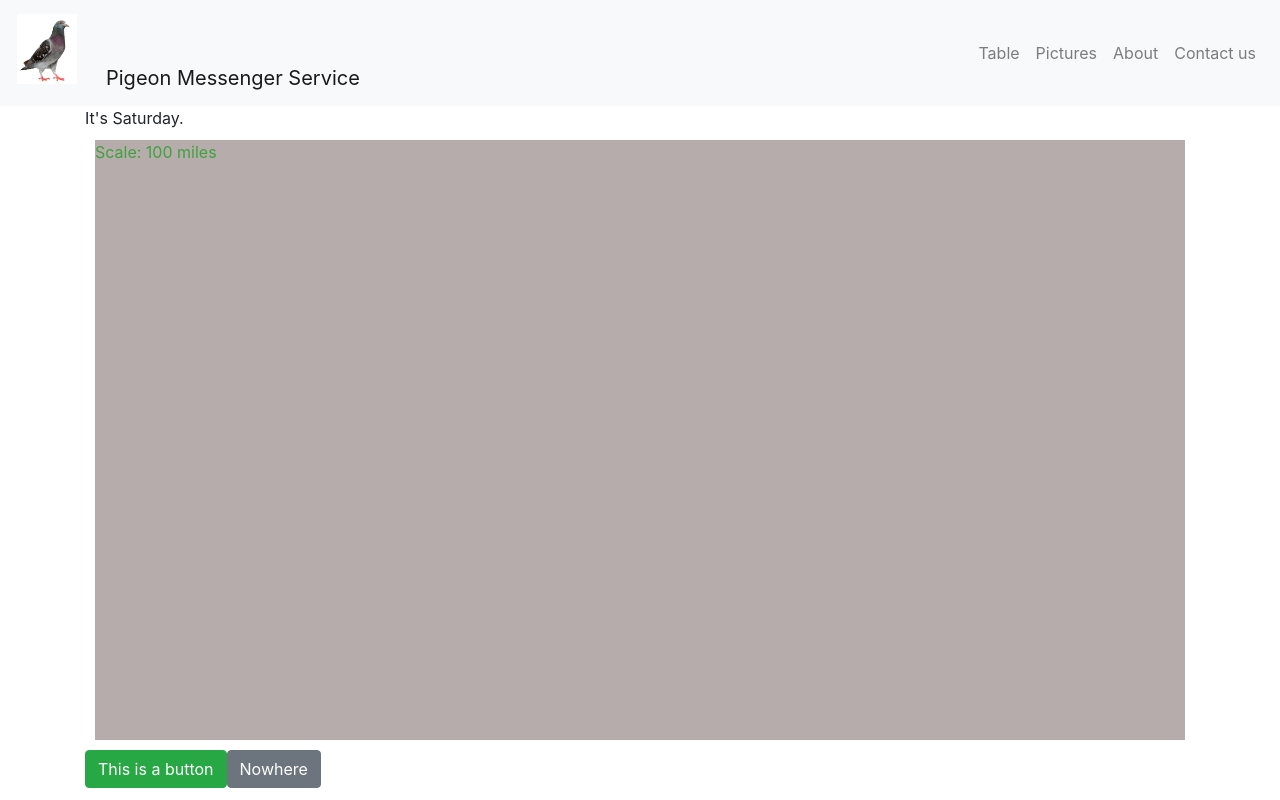
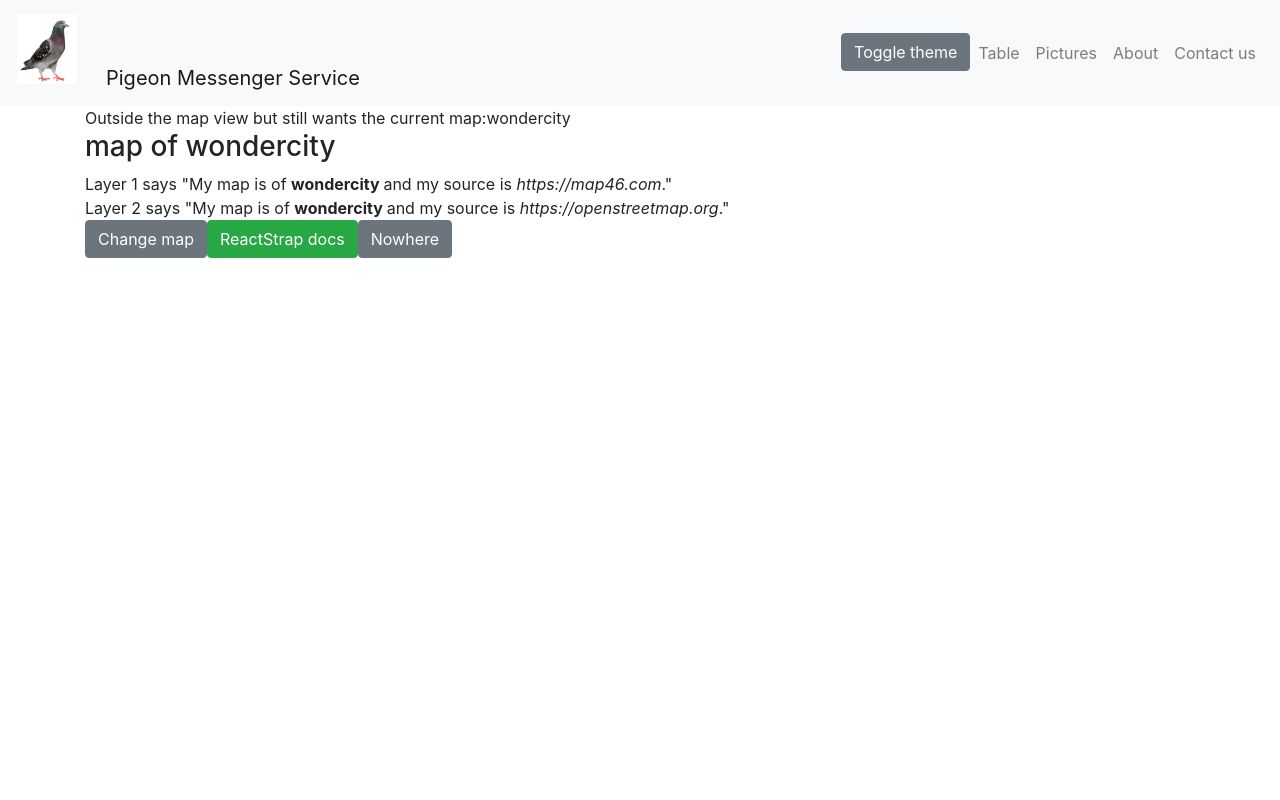
Before and after one commit to brian32768/react-bootstrap-test, a React (Vite) app: page / in a window 1280 px wide. Built offline with nearby package versions, Linux system fonts and the light colour scheme.

Commit message:
Working with contexts

```diff
--- a/src/App.js
+++ b/src/App.js
@@ -5,6 +5,8 @@
 // React
 import React, { Component } from 'react';
 import {BrowserRouter, Link, Route, Redirect, Switch} from 'react-router-dom';
+import {ThemeContext, themes} from './theme-context';
+import {MapContext} from './map-context';
 
 // Bootstrap (reactstrap in this case)
 import {
@@ -20,7 +22,7 @@ import {
 
 // My own React components
 import SpecialDay from './specialday';
-import Table from './table'
+import Table from './table';
 import Pictures from './pictures';
 import Home from './home';
 import About from './about';
@@ -30,21 +32,36 @@ import NotFound from './notfound';
 import './App.css';
 
 class PrimaryLayout extends Component {
-  constructor(props) {
-    super(props);
+    constructor() {
+        super();
         this.toggle = this.toggle.bind(this);
+        this.toggleTheme = this.toggleTheme.bind(this);
         this.state = {
-      isOpen: false
+            isOpen: false,
+            theme: themes.light,
+            map: ''
         };
     }
+
     toggle() {
         this.setState({
             isOpen: !this.state.isOpen
         });
     }
+
+    toggleTheme() {
+        this.setState({
+            theme: (this.state.theme.name=="dark")? themes.light : themes.dark
+        });
+    }
+
     render() {
+        console.log("App render", this.props, this.state);
         return (
           <div>
+          <ThemeContext.Provider value={this.state.theme}>
+          <MapContext.Provider value={this.state.map}>
+
             <Navbar color="light" light expand="md">
               <NavbarBrand href="/">
                 <span id="sitelogo"></span>
@@ -53,6 +70,9 @@ class PrimaryLayout extends Component {
               <NavbarToggler onClick={this.toggle} />
               <Collapse isOpen={this.state.isOpen} navbar>
                 <Nav className="ml-auto" navbar>
+                <NavItem>
+                    <Button onClick={this.toggleTheme}>Toggle theme</Button>
+                </NavItem>
                 <NavItem>
                   <NavLink href="/table">Table</NavLink>
                 </NavItem>
@@ -79,6 +99,8 @@ class PrimaryLayout extends Component {
                 <Redirect to="/404" />
             </Switch>
 
+        </MapContext.Provider>
+        </ThemeContext.Provider>
         </div>
         );
     }
@@ -86,7 +108,7 @@ class PrimaryLayout extends Component {
 
 const App = () => (
     <BrowserRouter>
-    <PrimaryLayout />
+    <PrimaryLayout/>
     </BrowserRouter>
 )
 export default App;
--- a/src/about.js
+++ b/src/about.js
@@ -1,16 +1,28 @@
-import React from 'react';
+import React, {Component} from 'react';
+import {ThemeContext} from './theme-context';
 import {Card, CardTitle, CardText, CardImg, CardSubtitle} from 'reactstrap';
-const About = (props) => (
+
+class About extends Component {
+    render() {
+        let props = this.props;
+        let theme = this.context;
+        let inverse = (theme.name == "dark")
+        console.log('About theme=', theme)
+        return (
             <div>
-  <Card>
+              <Card inverse={inverse} style={{backgroundColor: theme.background}}>
               <CardTitle>
                 About react-bootstrap-test
               </CardTitle>
               <CardText>
                   This app is a test of React and Bootstrap.
+                  Can you tell this is using a "{theme.name}" theme?
               </CardText>
               </Card>
             </div>
         );
+    }
+}
+About.contextType = ThemeContext;
 
 export default About;
--- a/src/home.js
+++ b/src/home.js
@@ -1,17 +1,108 @@
-import React from 'react';
-import { Container, Row, Col, Button, Tooltip } from 'reactstrap';
+import React, {Component} from 'react';
+import PropTypes from 'prop-types'
+import {MapContext} from './map-context'
+import {Container, Row, Col, Button, Tooltip} from 'reactstrap';
 
-// My own React components
-import SpecialDay from './specialday';
-import Pictures from './pictures';
-import Map from "./Map.js";
+// I am trying to test composition here
+// (see https://reactjs.org/docs/context.html "Before You Use Context")
+//
+// A layer can have only one source
 
-class Home extends React.Component {
+class Map extends Component {
+    componentWillReceiveProps() {
+        console.log("Map.componentWillReceiveProps()");
+    }
+
+    render() {
+        console.log("Map.render(), props=", this.props)
+        return (
+            <div ref="target">
+                <h3>map of {this.props.name}</h3>
+                {this.props.children}
+            </div>
+        );
+    }
+}
+Map.propTypes = {
+    name: PropTypes.string.isRequired
+}
+
+class Layer extends Component {
+    constructor(props) {
+        super(props);
+        let mySource = props.children;
+        console.log('Layer.new source=', mySource.props)
+        this.state = {
+            source: mySource.props
+        };
+    }
+
+    setSource(s) {
+        console.log("Layer.setSource(", s, ")");
+        return 0;
+    }
+
+    componentDidMount() {
+        console.log("Layer.componentDidMount(). Setting layer source to",
+            this.state.source.url)
+        this.setSource(this.state.source)
+    }
+
+    componentWillReceiveProps() {
+        console.log("Layer.componentWillReceiveProps() Setting layer source to",
+            this.state.source.url)
+        this.setSource(this.state.source)
+    }
+
+    render() {
+        console.log("Layer.render() source=", this.state.source)
+        return (
+            <div>
+                Layer {this.props.name} says "My map is of <b>{this.context} </b>
+                and my source is {this.props.children}." <br />
+            </div>
+        );
+    }
+}
+Layer.contextType = MapContext;
+Layer.propTypes = {
+    name: PropTypes.string
+}
+
+class Source extends Component {
+    constructor(props) {
+        console.log("Source.new props=", props);
+        super(props);
+    }
+
+    componentDidMount() {
+        console.log("Source.componentDidMount()")
+    }
+
+    componentWillReceiveProps() {
+        console.log("Source.componentWillReceiveProps()");
+    }
+
+    render() {
+        console.log("Source.render() props=", this.props)
+        return (
+            <em>{this.props.url}</em>
+        );
+    }
+}
+Source.propTypes = {
+    url: PropTypes.string.isRequired
+}
+
+class Home extends Component {
     constructor(props) {
         super(props);
         this.toggle = this.toggle.bind(this);
+        this.changeMap = this.changeMap.bind(this);
         this.state  = {
-            tooltipOpen: false
+            tooltipOpen: false,
+            map: "wondercity",
+            index: 0
         };
     }
 
@@ -19,33 +110,65 @@ class Home extends React.Component {
        this.setState({
          tooltipOpen: !this.state.tooltipOpen
        });
-     }
+    }
+
+    changeMap() {
+        const cities = [
+            "Rivendell",
+            "Springfield",
+            "Smallville",
+            "Gotham City",
+            "Metropolis",
+            "Alphaville",
+            "Acropolis"
+        ]
+
+        this.setState({map: cities[this.state.index]});
+        this.state.index += 1;
+        if (this.state.index >= cities.length) {
+            this.state.index = 0;
+        }
+        console.log("changeMap", this.state)
+    }
 
     render(props) {
         return (
             <div>
+            <MapContext.Provider value={this.state.map}>
             <Container>
                 <Row>
                     <Col>
-                    <span id="specialday">
-                    <SpecialDay/>
-                    <Tooltip target="specialday" isOpen={this.state.tooltipOpen}
-                        toggle={this.toggle}><SpecialDay.TooltipContent /></Tooltip>
-                    </span>
+                    Outside the map view but still wants the current map:
+                    {this.state.map}
                     </Col>
                 </Row>
                 <Row>
                     <Col>
-                        <Map />
+                        <Map name={this.state.map}>
+                        <Layer name="1">
+                            <Source
+                                url="https://map46.com"
+                                attributions="©2018 Wildsong"
+                            />
+                        </Layer>
+                        <Layer name="2">
+                            <Source
+                                url="https://openstreetmap.org"
+                                attributions="©2018 OpenStreetMap"
+                            />
+                        </Layer>
+                        </Map>
                     </Col>
                 </Row>
                 <Row>
-                  <Col>
-                    <Button tag="a" color="success" href="http://reactstrap.github.io" target="_blank">This is a button</Button>
+                    <Col>
+                    <Button onClick={this.changeMap}>Change map</Button>
+                    <Button tag="a" color="success" href="http://reactstrap.github.io" target="_blank">ReactStrap docs</Button>
                     <Button tag="a" href="/404test">Nowhere</Button>
                   </Col>
                 </Row>
             </Container>
+            </MapContext.Provider>
             </div>
         );
     }
--- /dev/null
+++ b/src/map-context.js
@@ -0,0 +1,5 @@
+import React from 'react';
+
+export const MapContext = React.createContext(
+    "no map"
+);
--- /dev/null
+++ b/src/theme-context.js
@@ -0,0 +1,18 @@
+import React from 'react';
+
+export const themes = {
+    light: {
+        name: 'light',
+        foreground: '#000',
+        background: '#eeeeee'
+    },
+    dark: {
+        name: 'dark',
+        foreground: '#fff',
+        background: '#222222'
+    }
+};
+
+export const ThemeContext = React.createContext(
+    themes.dark
+);
```
Also changed, not shown: 1 other file (tests, documents, lock files or other folders). Lines whose indentation alone changed are shown as unchanged.
